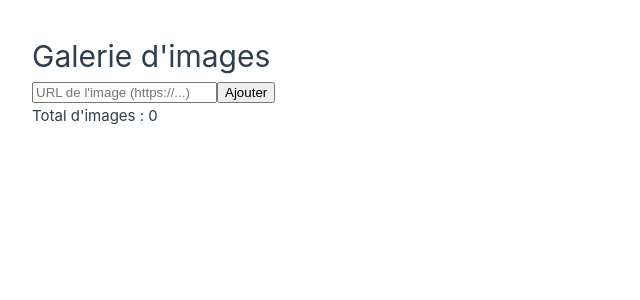
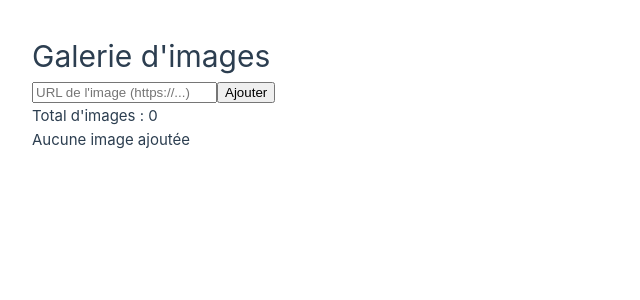
Before and after one commit to YONKOYNK/Eval-vueJs, a Vue app in the folder EvalSofianeVueJS/: page / in a window 1280 px wide. Shown: the top 300 px of the page, without its empty margins (0-640 px from the left). Built offline with nearby package versions, Linux system fonts and the light colour scheme.

Commit message:
feat: affichage de 'Aucune image ajoutée' avec v-if

```diff
--- a/EvalSofianeVueJS/src/App.vue
+++ b/EvalSofianeVueJS/src/App.vue
@@ -36,7 +36,9 @@ function supprimerImage(id) {
     </form>
 
     <p class="total">Total d'images : {{ totalImages }}</p>
-    <ul class="galerie">
+    <p v-if="totalImages === 0" class="vide">Aucune image ajoutée</p>
+
+    <ul v-else class="galerie">
       <li v-for="image in images" :key="image.id" class="vignette">
         <img :src="image.url" alt="Image de la galerie" />
         <button class="supprimer" @click="supprimerImage(image.id)">Supprimer</button>
```
